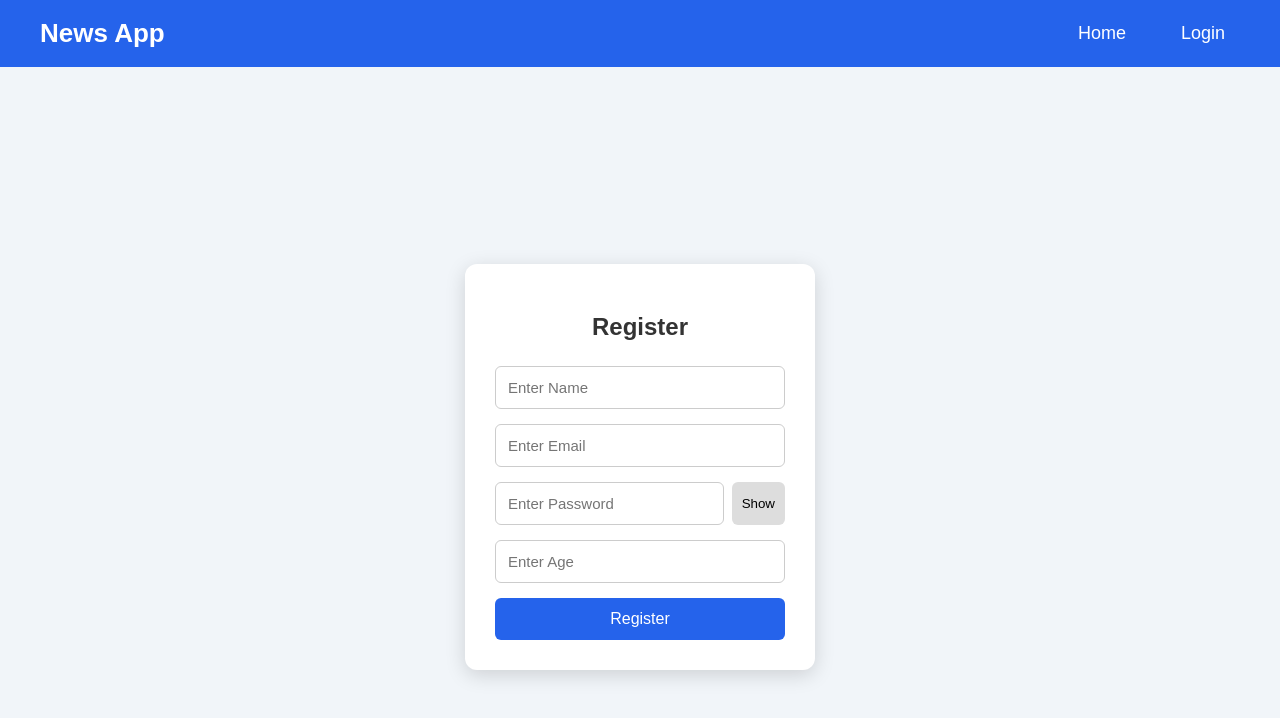
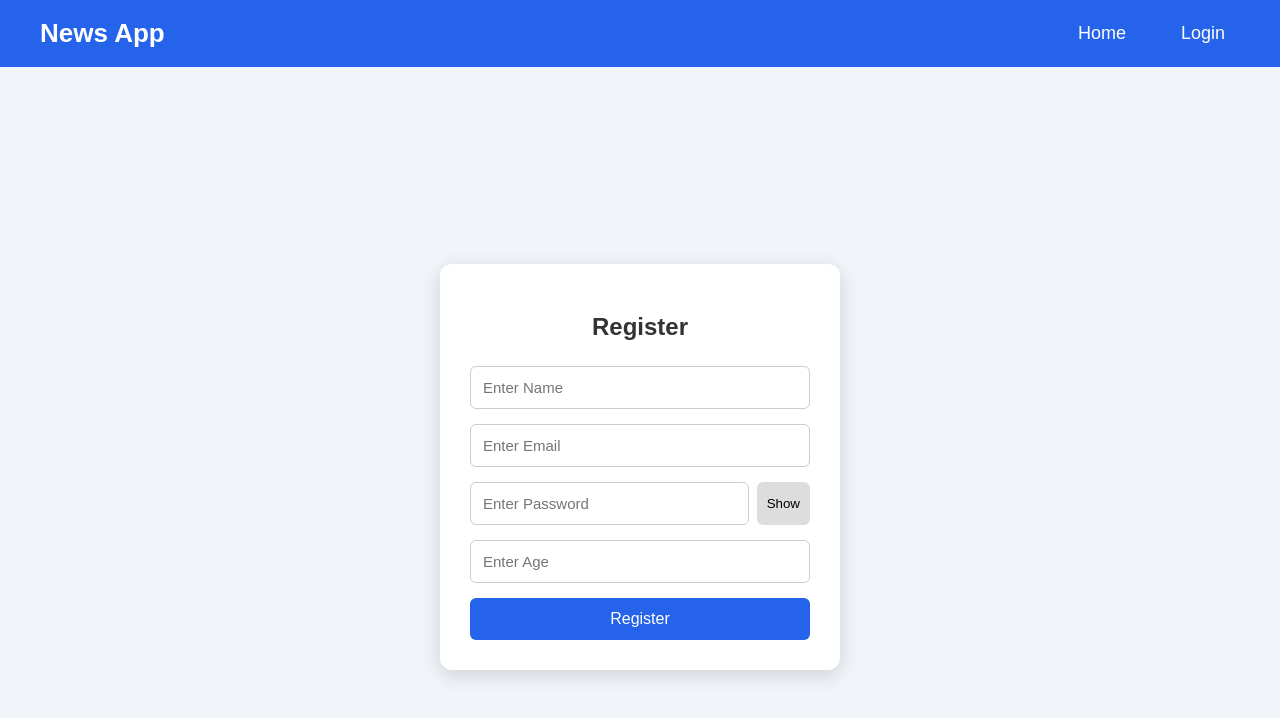
Before and after one commit to jyotirana-dev/News-App-MERN, a React (Vite) app in the folder client/: page /register in a window 1280 px wide. Shown: the top 718 px of the page. Built offline with nearby package versions, Linux system fonts and the light colour scheme.

Commit message:
login-css,register-css, width change

```diff
--- a/client/src/pages/Login.css
+++ b/client/src/pages/Login.css
@@ -12,7 +12,7 @@
 
 .login-box{
 
-    width:350px;
+    width:400px;
     max-width:90%;
     padding:30px;
     background:white;
--- a/client/src/pages/Register.css
+++ b/client/src/pages/Register.css
@@ -12,7 +12,7 @@
 
 .register-box{
 
-    width:350px;
+    width:400px;
       max-width:90%;
     padding:30px;
     background:white;
```
